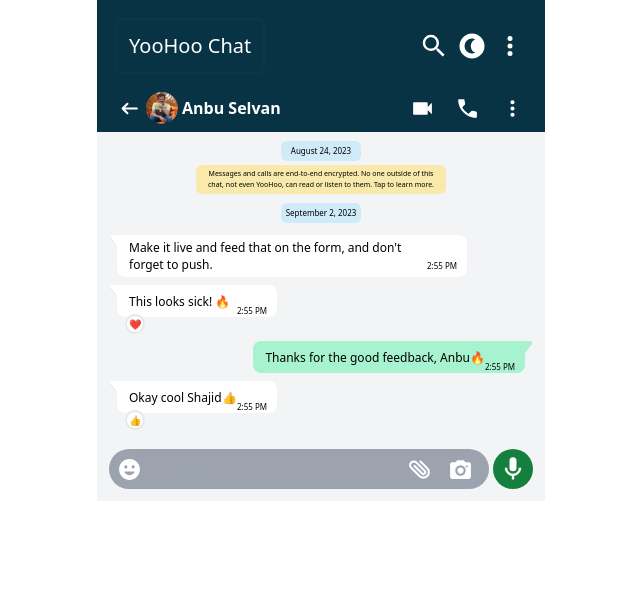
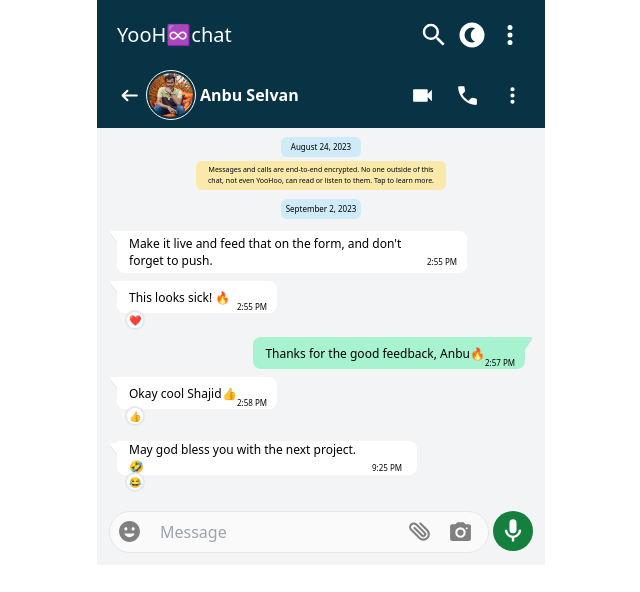
Before and after one commit to mshajid/chat-app-ui-challenge, a website: page anbu.html in a window 1280 px wide. Shown: the whole page, without its empty margins (319-959 px from the left). Drawn offline with Linux system fonts and the light colour scheme.

Commit message:
Changed the logo and other section fixes

```diff
--- a/anbu.html
+++ b/anbu.html
@@ -3,7 +3,7 @@
 <head>
     <meta charset="UTF-8">
     <meta name="viewport" content="width=device-width, initial-scale=1.0">
-    <title>Chats | Yoohoo Chat App</title>
+    <title>Anbu Selvan | Yoohoo Chat App</title>
 
     <!-- * TailwindCSS output compiled CSS is here * -->
     <link rel="stylesheet" href="./assets/css/output.css">
@@ -22,7 +22,7 @@
             <!-- * First header starts here* -->
             <section class="p-5 bg-cyan-950 flex justify-between items-center">
                 <div>
-                    <h4 title="Welcome to Yoohoo Chat" class="ring-2 ring-cyan-900/20 cursor-pointer ease-in-out duration-300 hover:ring-cyan-900 p-3 rounded-md text-white text-xl">YooHoo Chat</h4>
+                    <h4 title="Welcome to Yoohoo Chat" class="text-white text-xl antialiased">YooH♾️chat</h4>
                 </div>
                 <div class="flex justify-between gap-x-2">
                     <svg class="cursor-pointer" xmlns="http://www.w3.org/2000/svg" width="30" height="30" viewBox="0 0 24 24"><path fill="#fff" d="M15.5 14h-.79l-.28-.27A6.471 6.471 0 0 0 16 9.5A6.5 6.5 0 1 0 9.5 16c1.61 0 3.09-.59 4.23-1.57l.27.28v.79l5 4.99L20.49 19l-4.99-5zm-6 0C7.01 14 5 11.99 5 9.5S7.01 5 9.5 5S14 7.01 14 9.5S11.99 14 9.5 14z"/><title>search</title></svg>
@@ -45,7 +45,7 @@
                         </a>
                     </div>
                     <div>
-                        <img class="rounded-full w-[32px] h-[32px]" src="./assets/images/anbu.png">
+                        <img title="Anbu" class="rounded-full w-[50px] h-[50px] object-cover border border-neutral-50 p-0.5" src="./assets/images/anbu.png">
                     </div>
                     <div>
                         <span class="text-white font-semibold">Anbu Selvan</span>
@@ -148,7 +148,7 @@
                             <span class="text-xs text-black ">Thanks for the good feedback, Anbu🔥</span>
                         </div>
                         <div class="items-right text-[8px] flex justify-center items-start mt-5">
-                            <span class="text-grey-600">2:55 PM</span>
+                            <span class="text-grey-600">2:57 PM</span>
                         </div>
                     </div>
                     <!-- * Chat SVG Tail -->
@@ -170,7 +170,7 @@
 
                         </div>
                         <div class="items-right text-[8px] flex justify-center items-start mt-5">
-                            <span class="text-grey-600">2:55 PM</span>
+                            <span class="text-grey-600">2:58 PM</span>
                         </div>
                     </div>
                     <div class="relative">
@@ -186,27 +186,53 @@
                 </div>
             </section>
 
+            <!-- ! Fourth chat with emoji reaction -->
+            <section class="pl-5 pr-5 pt-2 pb-6 bg-gray-100">
+                <div class="relative">
+                    <div class="border-none pl-3 pr-[15px] py-0 max-w-[300px] bg-white flex justify-start items-center rounded-tr-lg rounded-br-lg rounded-bl-lg">
+                        <div class="leading-[0.9] flex-1">
+                            <span class="text-xs text-black ">May god bless you with the next project. 🤣</span>
+
+                        </div>
+                        <div class="items-right text-[8px] flex justify-center items-start mt-5">
+                            <span class="text-grey-600">9:25 PM</span>
+                        </div>
+                    </div>
+                    <div class="relative">
+                        <svg viewBox="0 0 8 13" height="13" width="8" preserveAspectRatio="xMidYMid meet" version="1.1" x="0px" y="0px" class="absolute left-[-8px] bottom-[19px]">
+                            <path opacity="0.13" fill="red" d="M1.533,3.568L8,12.193V1H2.812 C1.042,1,0.474,2.156,1.533,3.568z"></path>
+                            <path fill="white" d="M1.533,2.568L8,11.193V0L2.812,0C1.042,0,0.474,1.156,1.533,2.568z"></path>
+                        </svg>
+                    </div>
+
+                    <div class="p-[8px] rounded-full bg-white border-2 w-1 h-1 flex items-center justify-center text-[10px] absolute bottom-[-17px] left-2">
+                        <div>😂</div>
+                    </div>
+                </div>
+            </section>
+
             <section class="bg-gray-100 p-3 flex justify-start gap-x-1">
                 <div class="flex-1 relative">
-                    <input type="text" placeholder="Message" class="py-2 pr-[100px] pl-[50px] w-full rounded-full outline-none bg-gray-400 text-white">
+                    <input type="text" placeholder="Message" class="border py-2 pr-[100px] pl-[50px] w-full rounded-full outline-none bg-neutral-50 text-gray-400">
                     <div class="absolute top-0 left-2 py-2">
                         <svg xmlns="http://www.w3.org/2000/svg" width="25" height="25" viewBox="0 0 24 24">
-                            <path fill="white" d="M11.99 2C6.47 2 2 6.48 2 12s4.47 10 9.99 10C17.52 22 22 17.52 22 12S17.52 2 11.99 2zM8.5 8c.83 0 1.5.67 1.5 1.5S9.33 11 8.5 11S7 10.33 7 9.5S7.67 8 8.5 8zm8.25 6.75c-.95 1.64-2.72 2.75-4.75 2.75s-3.8-1.11-4.75-2.75c-.19-.33.06-.75.44-.75h8.62c.39 0 .63.42.44.75zM15.5 11c-.83 0-1.5-.67-1.5-1.5S14.67 8 15.5 8s1.5.67 1.5 1.5s-.67 1.5-1.5 1.5z"/>
+                            <path fill="grey" d="M11.99 2C6.47 2 2 6.48 2 12s4.47 10 9.99 10C17.52 22 22 17.52 22 12S17.52 2 11.99 2zM8.5 8c.83 0 1.5.67 1.5 1.5S9.33 11 8.5 11S7 10.33 7 9.5S7.67 8 8.5 8zm8.25 6.75c-.95 1.64-2.72 2.75-4.75 2.75s-3.8-1.11-4.75-2.75c-.19-.33.06-.75.44-.75h8.62c.39 0 .63.42.44.75zM15.5 11c-.83 0-1.5-.67-1.5-1.5S14.67 8 15.5 8s1.5.67 1.5 1.5s-.67 1.5-1.5 1.5z"/>
                         </svg>
                     </div>
-                    <!-- * Chat Right Emojis -->
+
+                    <!-- ! Chat Right Emojis -->
                     <div class="flex gap-x-4 absolute right-0 top-0 py-2 px-4 ml-4">
                         <div>
                             <svg xmlns="http://www.w3.org/2000/svg" width="25" height="25" viewBox="0 0 24 24">
                                 <g fill="none" fill-rule="evenodd">
                                 <path d="M24 0v24H0V0h24ZM12.593 23.258l-.011.002l-.071.035l-.02.004l-.014-.004l-.071-.035c-.01-.004-.019-.001-.024.005l-.004.01l-.017.428l.005.02l.01.013l.104.074l.015.004l.012-.004l.104-.074l.012-.016l.004-.017l-.017-.427c-.002-.01-.009-.017-.017-.018Zm.265-.113l-.013.002l-.185.093l-.01.01l-.003.011l.018.43l.005.012l.008.007l.201.093c.012.004.023 0 .029-.008l.004-.014l-.034-.614c-.003-.012-.01-.02-.02-.022Zm-.715.002a.023.023 0 0 0-.027.006l-.006.014l-.034.614c0 .012.007.02.017.024l.015-.002l.201-.093l.01-.008l.004-.011l.017-.43l-.003-.012l-.01-.01l-.184-.092Z"/>
-                                <path fill="white" d="M18.71 17.565a4.25 4.25 0 0 0 0-6.01l-6.54-6.54A1 1 0 0 1 13.584 3.6l6.54 6.54a6.25 6.25 0 1 1-8.838 8.84l-7.954-7.955A4.501 4.501 0 0 1 9.698 4.66l7.953 7.953a2.752 2.752 0 0 1-3.892 3.891L6.513 9.257a1 1 0 0 1 1.414-1.415l7.247 7.247a.751.751 0 0 0 1.063-1.062L8.284 6.074A2.501 2.501 0 0 0 4.746 9.61l7.954 7.954a4.25 4.25 0 0 0 6.01 0Z"/>
+                                <path fill="grey" d="M18.71 17.565a4.25 4.25 0 0 0 0-6.01l-6.54-6.54A1 1 0 0 1 13.584 3.6l6.54 6.54a6.25 6.25 0 1 1-8.838 8.84l-7.954-7.955A4.501 4.501 0 0 1 9.698 4.66l7.953 7.953a2.752 2.752 0 0 1-3.892 3.891L6.513 9.257a1 1 0 0 1 1.414-1.415l7.247 7.247a.751.751 0 0 0 1.063-1.062L8.284 6.074A2.501 2.501 0 0 0 4.746 9.61l7.954 7.954a4.25 4.25 0 0 0 6.01 0Z"/>
                                 </g>
                             </svg>
                         </div>
                         <div>
                             <svg xmlns="http://www.w3.org/2000/svg" width="25" height="25" viewBox="0 0 24 24">
-                                <path fill="white" d="M12 18q2.075 0 3.538-1.462Q17 15.075 17 13q0-2.075-1.462-3.538Q14.075 8 12 8Q9.925 8 8.463 9.462Q7 10.925 7 13q0 2.075 1.463 3.538Q9.925 18 12 18Zm0-2q-1.25 0-2.125-.875T9 13q0-1.25.875-2.125T12 10q1.25 0 2.125.875T15 13q0 1.25-.875 2.125T12 16Zm6-6q.425 0 .712-.288Q19 9.425 19 9t-.288-.713Q18.425 8 18 8t-.712.287Q17 8.575 17 9t.288.712Q17.575 10 18 10ZM4 21q-.825 0-1.412-.587Q2 19.825 2 19V7q0-.825.588-1.412Q3.175 5 4 5h3.15L8.7 3.325q.15-.15.337-.238Q9.225 3 9.425 3h5.15q.2 0 .388.087q.187.088.337.238L16.85 5H20q.825 0 1.413.588Q22 6.175 22 7v12q0 .825-.587 1.413Q20.825 21 20 21Z"/>
+                                <path fill="grey" d="M12 18q2.075 0 3.538-1.462Q17 15.075 17 13q0-2.075-1.462-3.538Q14.075 8 12 8Q9.925 8 8.463 9.462Q7 10.925 7 13q0 2.075 1.463 3.538Q9.925 18 12 18Zm0-2q-1.25 0-2.125-.875T9 13q0-1.25.875-2.125T12 10q1.25 0 2.125.875T15 13q0 1.25-.875 2.125T12 16Zm6-6q.425 0 .712-.288Q19 9.425 19 9t-.288-.713Q18.425 8 18 8t-.712.287Q17 8.575 17 9t.288.712Q17.575 10 18 10ZM4 21q-.825 0-1.412-.587Q2 19.825 2 19V7q0-.825.588-1.412Q3.175 5 4 5h3.15L8.7 3.325q.15-.15.337-.238Q9.225 3 9.425 3h5.15q.2 0 .388.087q.187.088.337.238L16.85 5H20q.825 0 1.413.588Q22 6.175 22 7v12q0 .825-.587 1.413Q20.825 21 20 21Z"/>
                             </svg>
                         </div>
                     </div>
```
Also changed, not shown: calls.html (+1 -1 lines), dark-calls.html (+1 -1 lines), dark-chats.html (+1 -1 lines), dark-update.html (+1 -1 lines), index.html (+1 -1 lines), updates.html (+1 -1 lines), assets/css/output.css.
